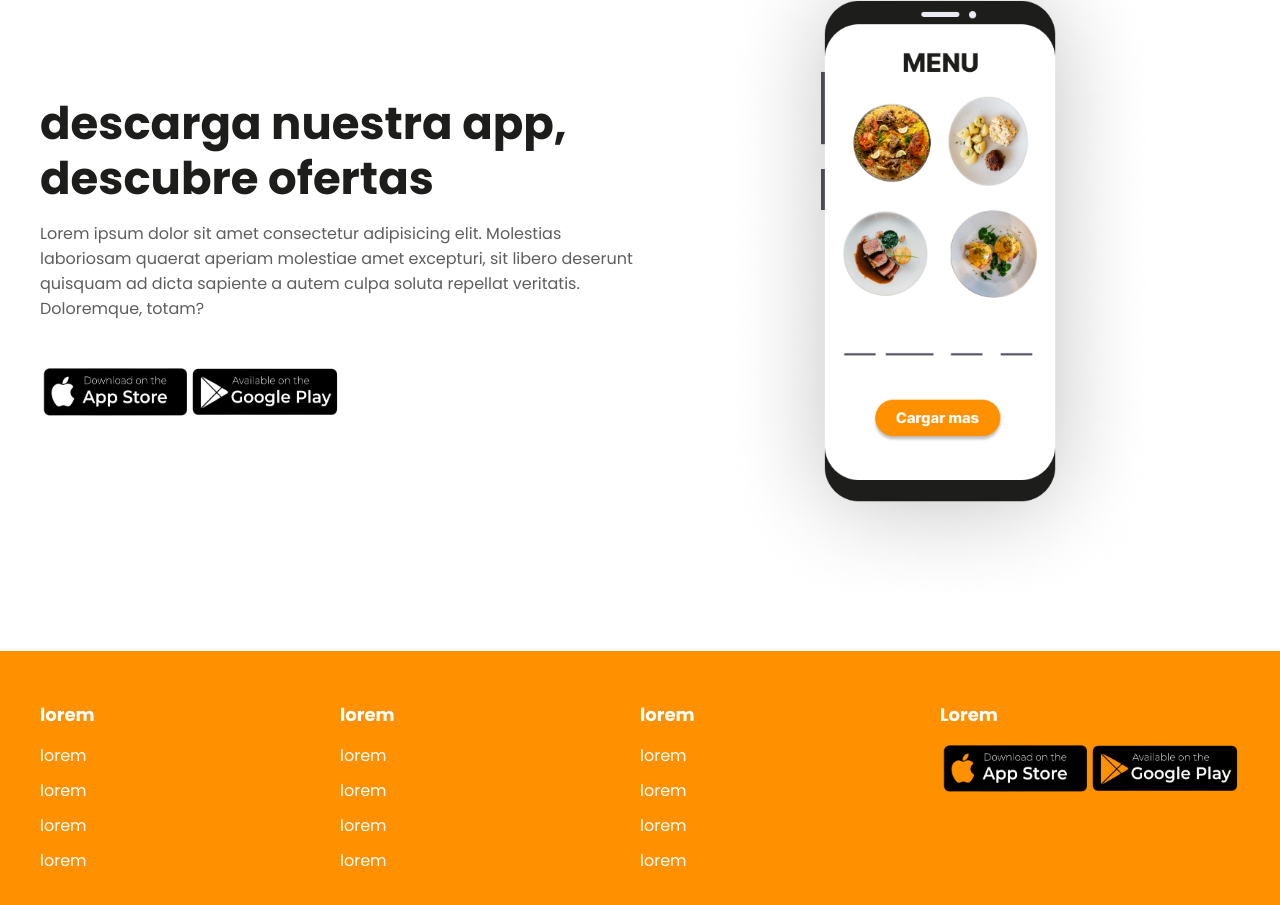
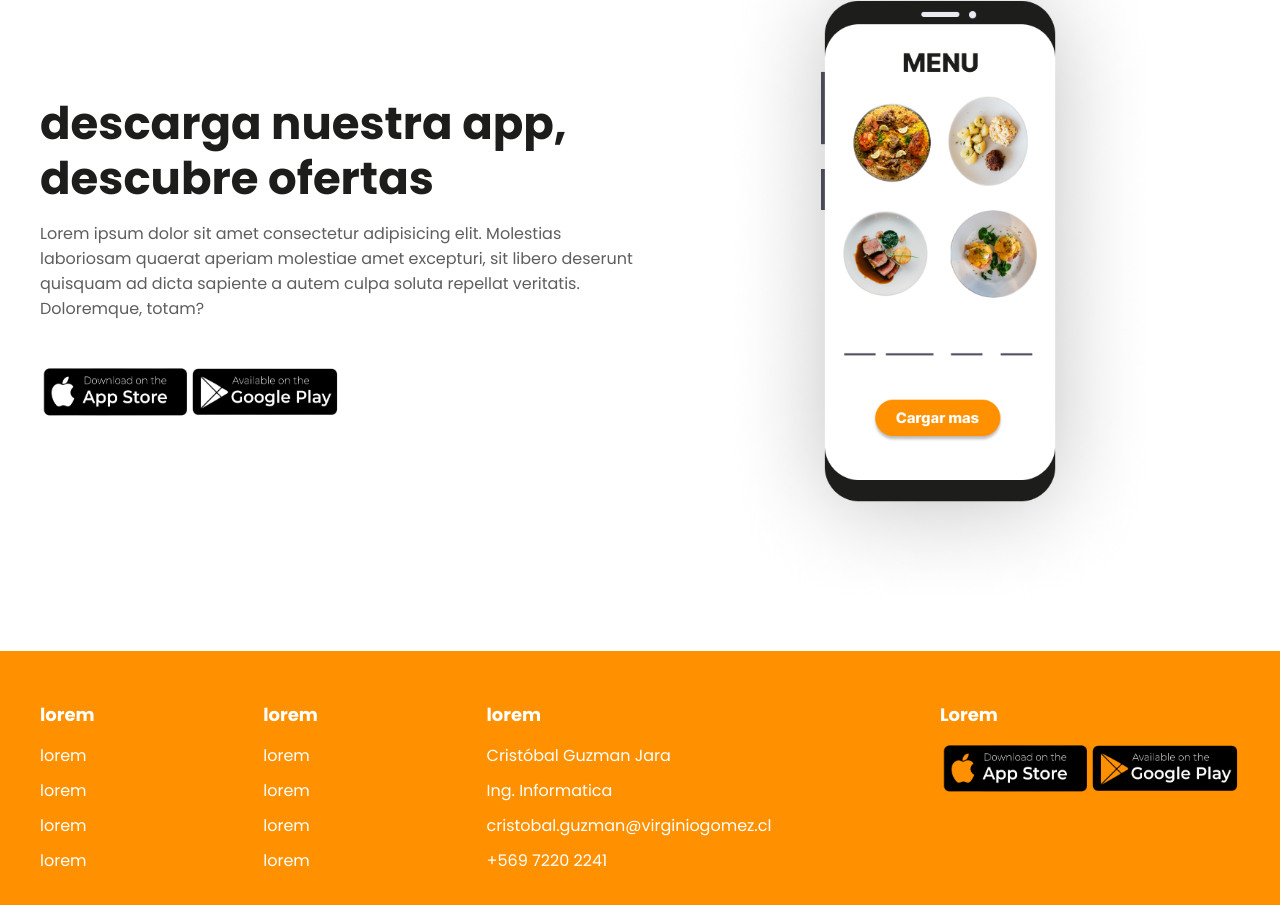
Before and after one commit to Mako68/Pagina-HTML-IU, a plain HTML site: page index.html in a window 1280 px wide. Shown: the part 2516-3421 px from the top of the page. Drawn offline with Linux system fonts and the light colour scheme.

Commit message:
Update index.html

```diff
--- a/index.html
+++ b/index.html
@@ -220,11 +220,11 @@
             </div>
             <div class="link">
                 <h3>lorem</h3>
-                <ul>
-                    <li><a href="#"> lorem</a></li>
-                    <li><a href="#"> lorem</a></li>
-                    <li><a href="#"> lorem</a></li>
-                    <li><a href="#"> lorem</a></li>
+                 <ul>
+                    <li><a href="#"> Cristóbal Guzman Jara</a></li>
+                    <li><a href="#"> Ing. Informatica</a></li>
+                    <li><a href="#"> cristobal.guzman@virginiogomez.cl</a></li>
+                    <li><a href="#"> +569 7220 2241</a></li>
                 </ul>
             </div>
             <div class="link">
```
